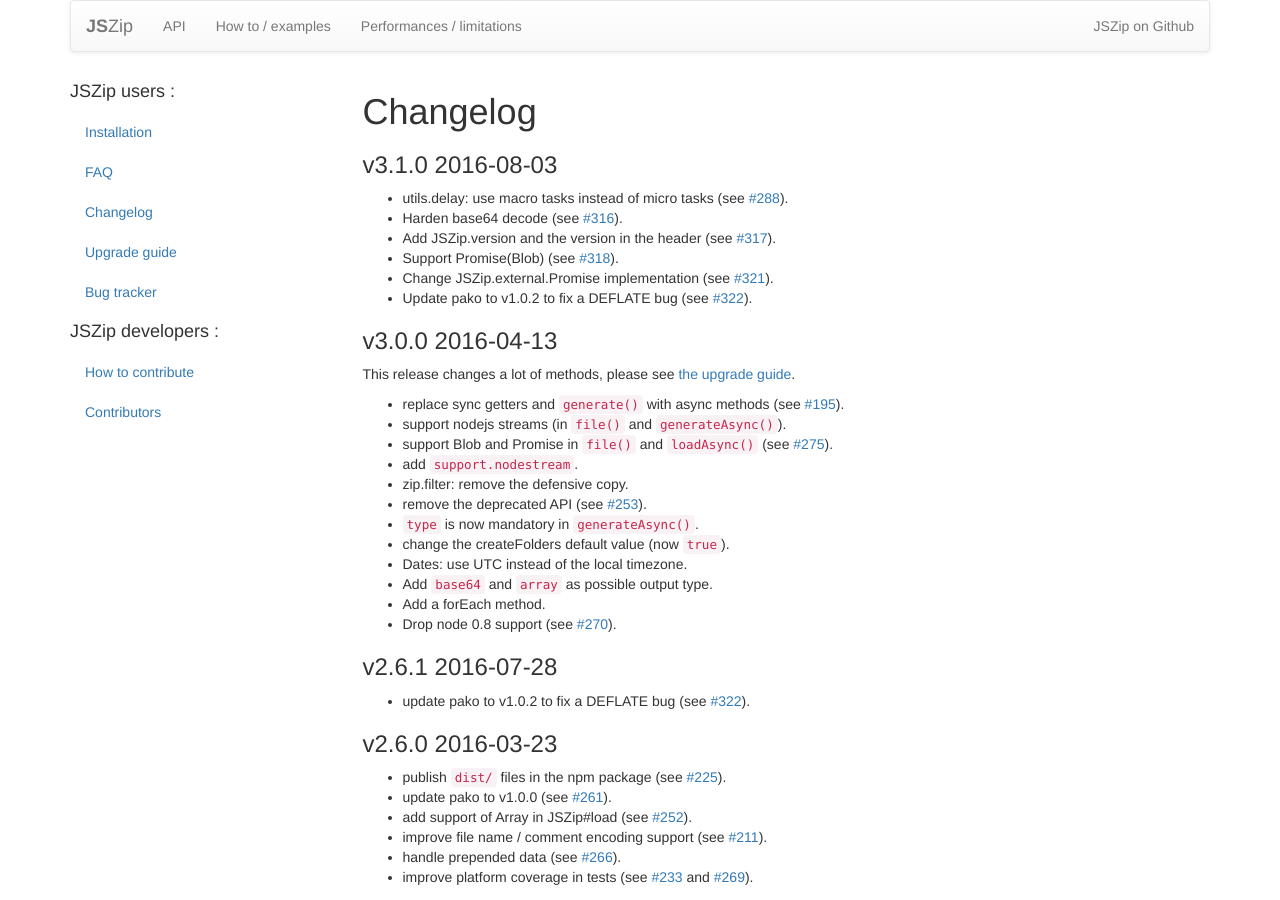
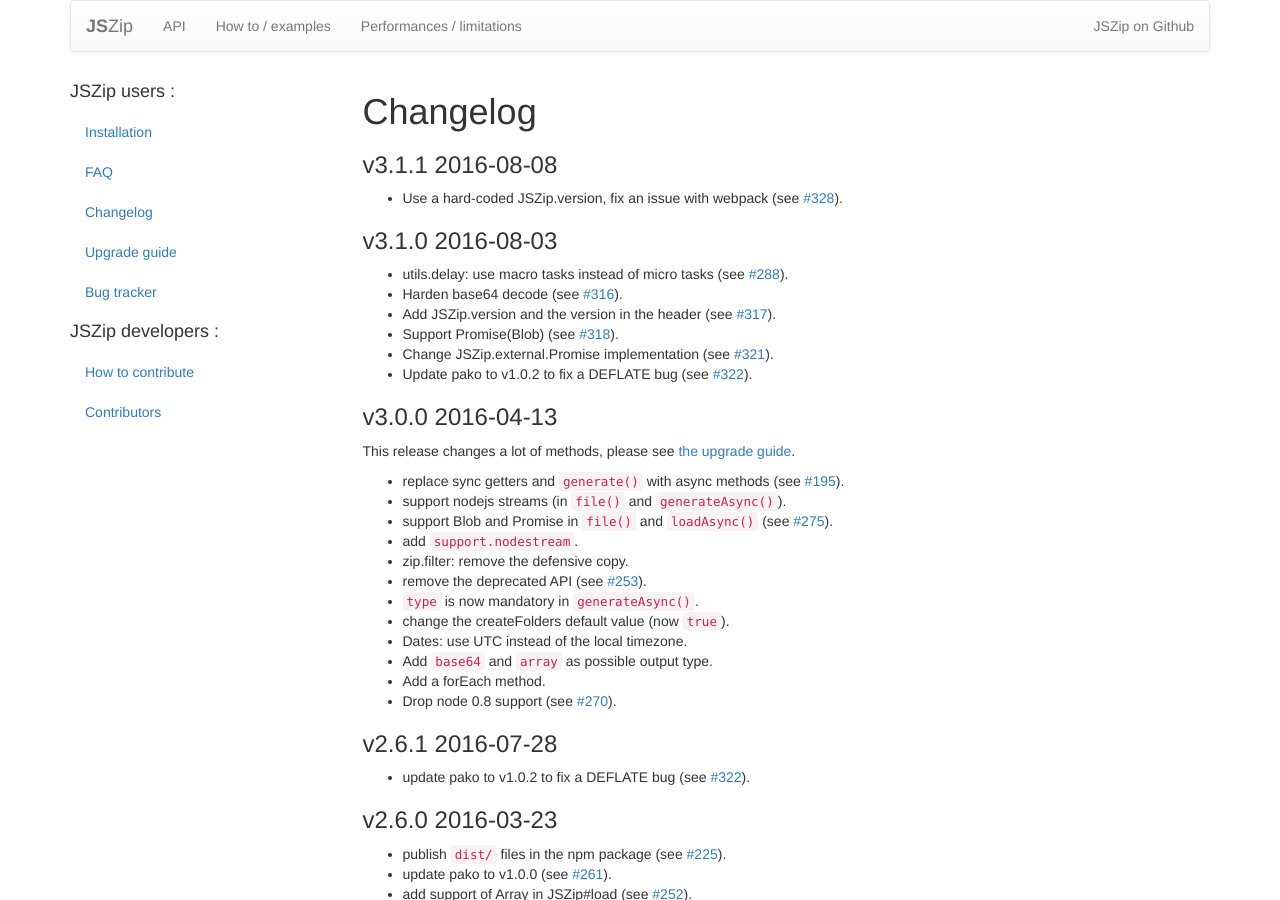
Before and after one commit to Stuk/jszip, a Jekyll site: the page built from CHANGES.md, in a window 1280 px wide and 900 px high. Built offline with Jekyll 4.4.1, drawn with Linux system fonts in a browser that asks for light colours; nearby versions of some CDN libraries; comment, search, counter and statistics services are not loaded.

Commit message:
JSZip 3.1.1

```diff
--- a/CHANGES.md
+++ b/CHANGES.md
@@ -3,6 +3,9 @@
 layout: default
 section: main
 ---
+
+### v3.1.1 2016-08-08
+- Use a hard-coded JSZip.version, fix an issue with webpack (see [#328](https://github.com/Stuk/jszip/pull/328)).
 
 ### v3.1.0 2016-08-03
 - utils.delay: use macro tasks instead of micro tasks (see [#288](https://github.com/Stuk/jszip/pull/288)).
--- a/component.json
+++ b/component.json
@@ -2,7 +2,7 @@
   "name": "jszip",
   "repo": "Stuk/jszip",
   "description": "Create, read and edit .zip files with Javascript http://stuartk.com/jszip",
-  "version": "3.1.0",
+  "version": "3.1.1",
   "keywords": [
     "zip",
     "deflate",
--- a/index.html
+++ b/index.html
@@ -13,7 +13,7 @@
 </div>
 <div class="col-md-7">
 <p>
-  <strong>Current version</strong> : v3.1.0
+  <strong>Current version</strong> : v3.1.1
 </p>
 <p>
   <strong>License</strong> : JSZip is dual-licensed. You may use it under the
--- a/lib/index.js
+++ b/lib/index.js
@@ -42,7 +42,7 @@
 
 // TODO find a better way to handle this version,
 // a require('package.json').version doesn't work with webpack, see #327
-JSZip.version = "3.1.0";
+JSZip.version = "3.1.1";
 
 JSZip.loadAsync = function (content, options) {
     return new JSZip().loadAsync(content, options);
--- a/package.json
+++ b/package.json
@@ -1,6 +1,6 @@
 {
   "name": "jszip",
-  "version": "3.1.0",
+  "version": "3.1.1",
   "author": "Stuart Knightley <stuart@stuartk.com>",
   "description": "Create, read and edit .zip files with Javascript http://stuartk.com/jszip",
   "scripts": {
```
